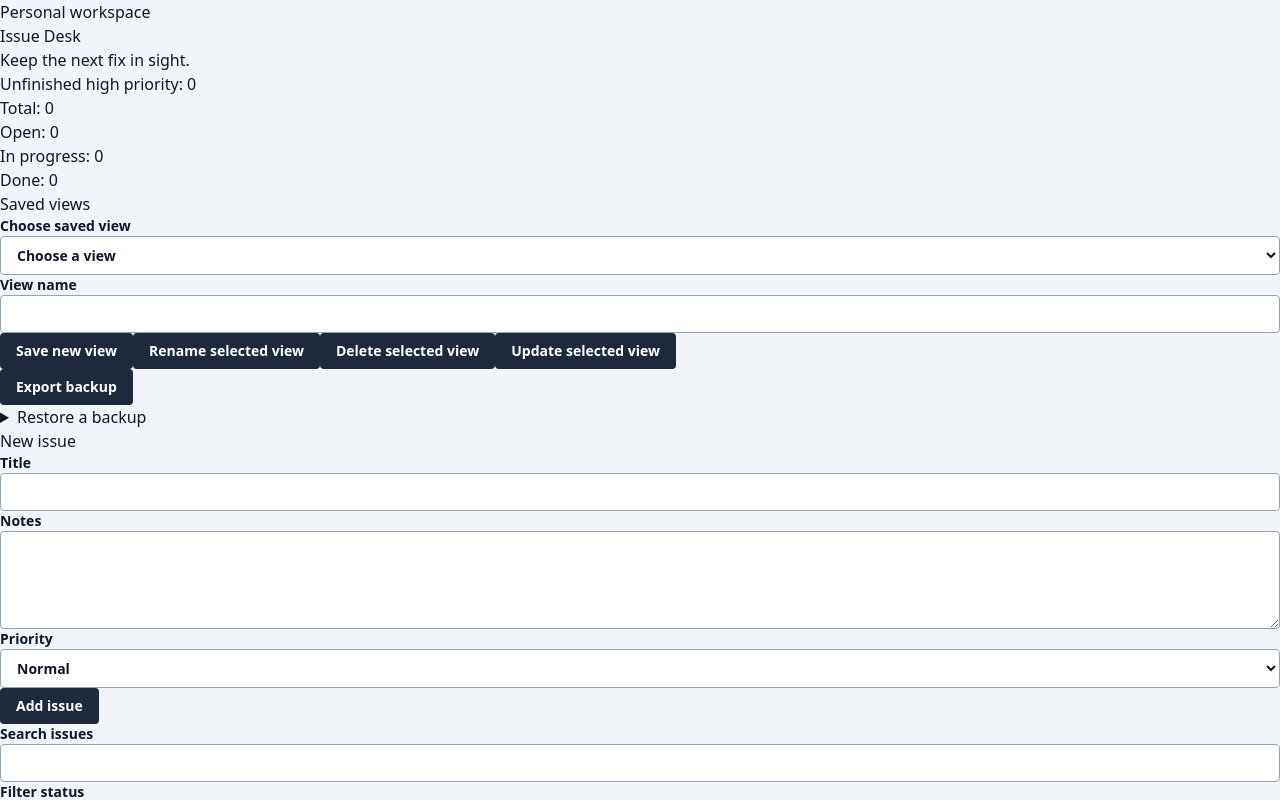
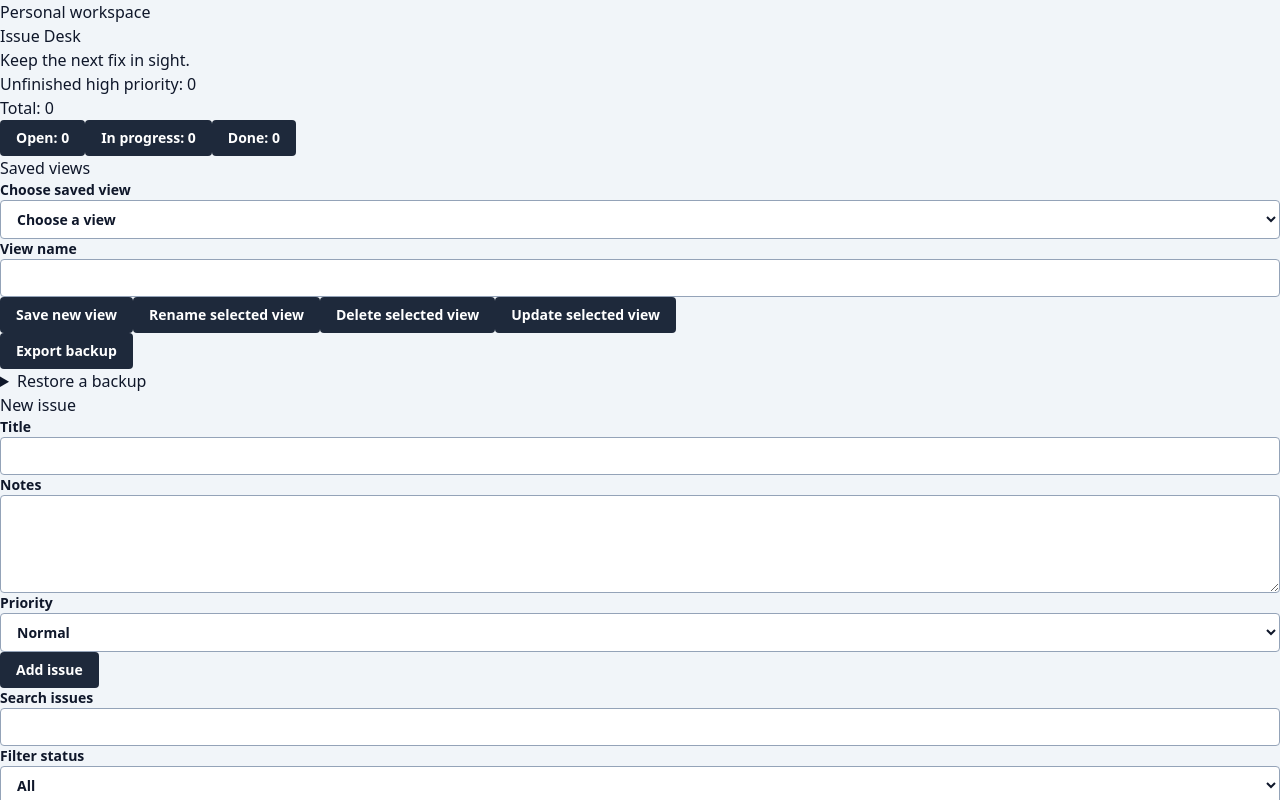
Before and after one commit to kirkduchesne/cairn, a React (Vite) app: page / in a window 1280 px wide. Shown: the top 800 px of the page. Built offline with nearby package versions, Linux system fonts and the light colour scheme.

Commit message:
feat: open a status view from the summary

```diff
--- a/src/App.tsx
+++ b/src/App.tsx
@@ -138,7 +138,7 @@ export function App() {
       </header>
       <section aria-label="Issue summary" className="mb-5 grid grid-cols-2 gap-3 rounded bg-white p-4 sm:grid-cols-4">
         <p>Unfinished high priority: {counts.attention}</p>
-        <p>Total: {counts.total}</p><p>Open: {counts.Open}</p><p>In progress: {counts['In progress']}</p><p>Done: {counts.Done}</p>
+        <p>Total: {counts.total}</p>{(['Open', 'In progress', 'Done'] as const).map(status => <button type="button" key={status} onClick={() => { setQuery(''); setPriorityFilter('All'); setFilter(status); }}>{status}: {counts[status]}</button>)}
       </section>
       <SavedViews query={{ text: query, status: filter, priority: priorityFilter, order }} onApply={view => { setQuery(view.text); setFilter(view.status); setPriorityFilter(view.priority); setOrder(view.order); }} />
       <div className="mb-5">
```
